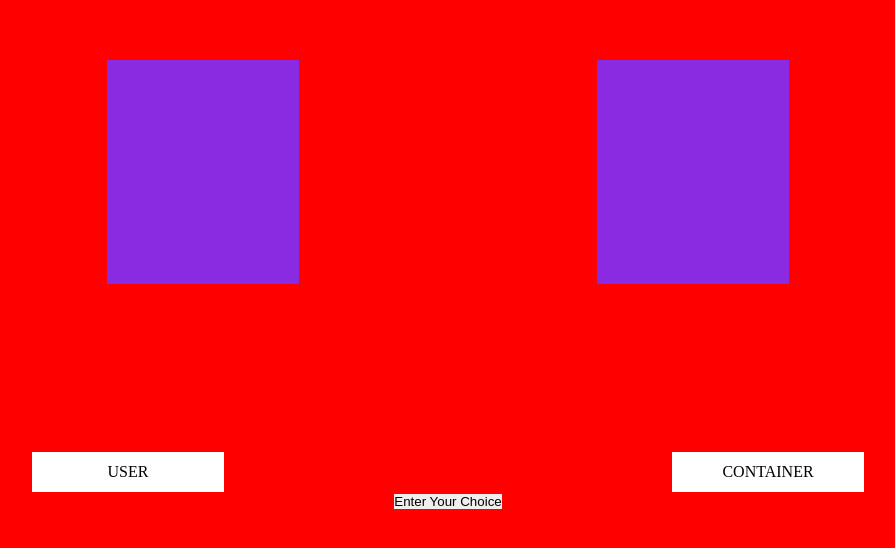
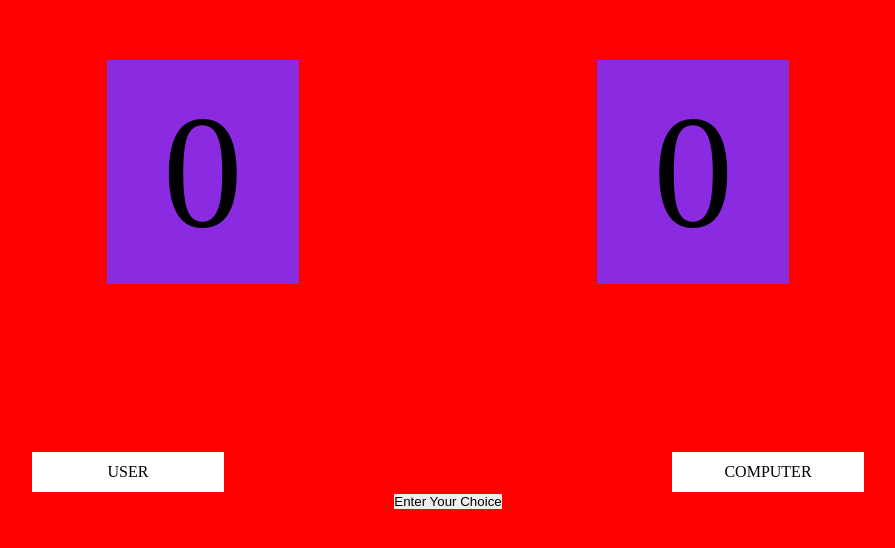
Before and after one commit to love-to-code108/100DaysOfCode, a website: page June/day13_24thJune/snakeWaterGun/index.html in a window 1280 px wide. Shown: the part 108-656 px from the top of the page, without its empty margins (192-1087 px from the left). Drawn offline with Linux system fonts and the light colour scheme.

Commit message:
modified the script.js file

```diff
--- a/June/day13_24thJune/snakeWaterGun/index.html
+++ b/June/day13_24thJune/snakeWaterGun/index.html
@@ -19,8 +19,8 @@
         <!-- ================================== -->
         <!-- contianer 1 code -->
         <div id="container1">
-            <div id="me"></div>
-            <div id="computer"></div>
+            <div id="me"><p>0</p></div>
+            <div id="computer"><p>0</p></div>
         </div>
 
         <!-- ================================== -->
@@ -28,7 +28,7 @@
 
         <div id="container2">
             <div id="me2"><p>USER</p></div>
-            <div id="computer2"><p>CONTAINER</p></div>
+            <div id="computer2"><p>COMPUTER</p></div>
         </div>
 
         <!-- ================================= -->
--- a/June/day13_24thJune/snakeWaterGun/styles.css
+++ b/June/day13_24thJune/snakeWaterGun/styles.css
@@ -35,6 +35,11 @@
     width: 15%;
     height: 40%;
     background-color: blueviolet;
+    font-size : 10rem;
+    display: flex;
+    justify-content: center;
+    align-items: center;
+
 }
 
 /* the "computer" container inside contianer 1 */
@@ -43,6 +48,10 @@
     width: 15%;
     height: 40%;
     background-color: blueviolet;
+    font-size : 10rem;
+    display: flex;
+    justify-content: center;
+    align-items: center;
 }
 
 
```
